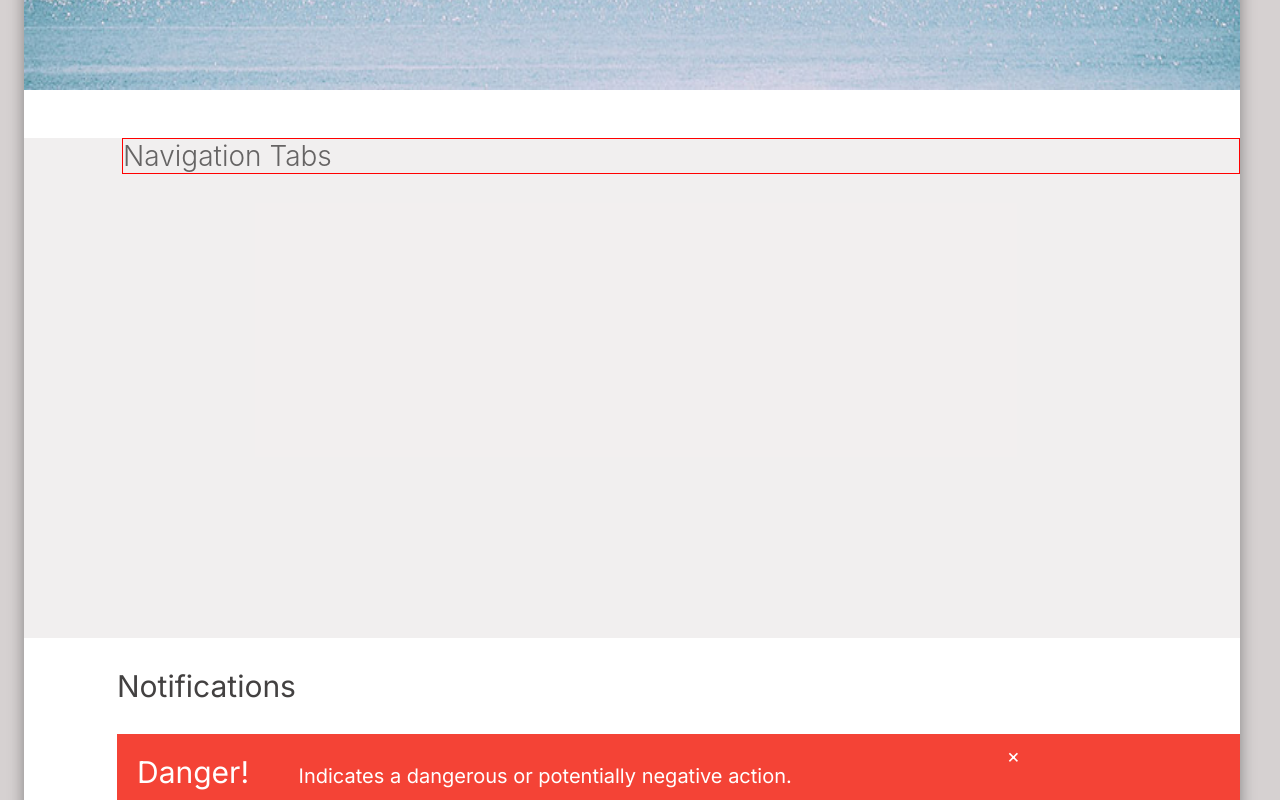
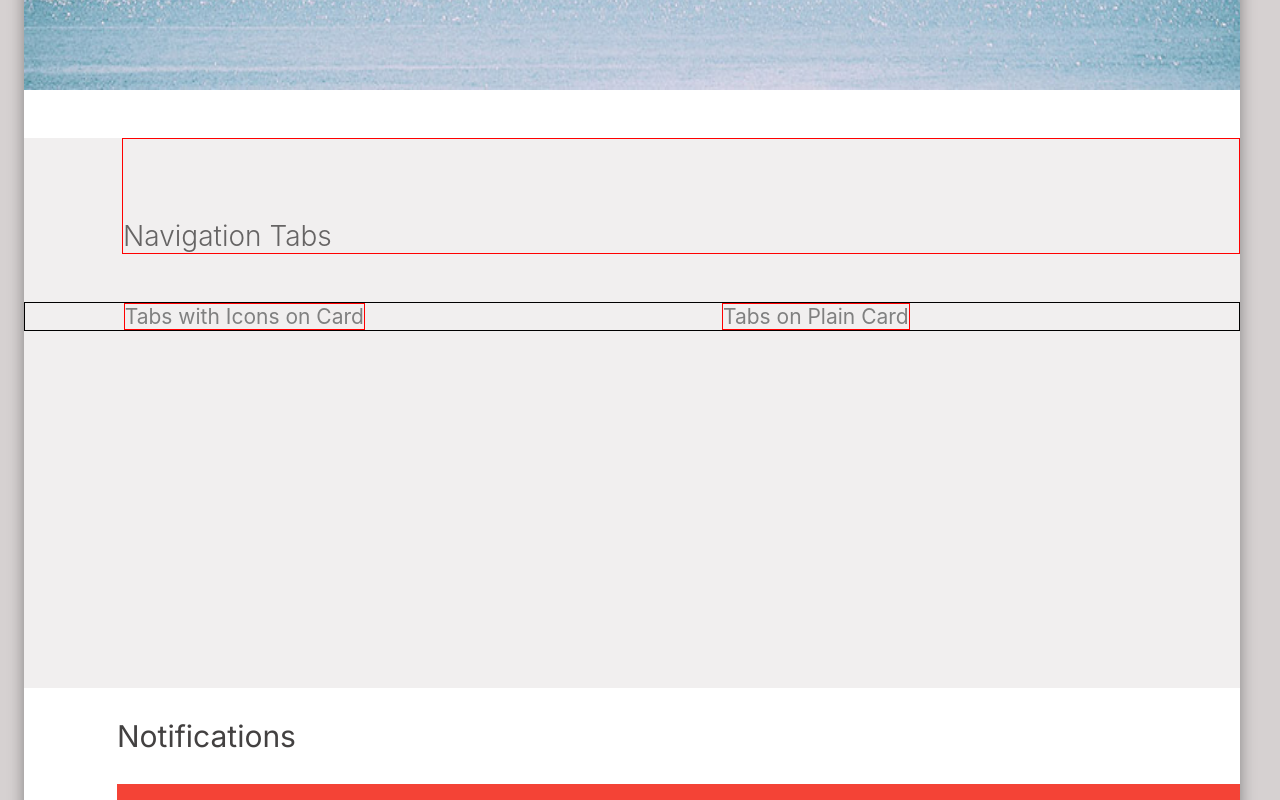
Before and after one commit to luckkalpna/nextjs_material-kit, a React (Create React App) app in the folder nextjs_material-kit/: page / in a window 1280 px wide. Shown: the part 3100-3900 px from the top of the page. Built offline with nearby package versions, Linux system fonts and the light colour scheme; a web font is replaced by a local one.

Commit message:
Add navigation tabs

```diff
--- a/nextjs_material-kit/src/App.css
+++ b/nextjs_material-kit/src/App.css
@@ -1465,14 +1465,32 @@ input:checked + .slidert:before {
 .navigation-tabs-container{
   background-color: rgba(234, 230, 230, 0.64);
   margin-top: 3em;
-  height: 500px;
+  height: 550px;
 }
 .navigation-tabs-txt{
   border: 1px solid red;
+  padding-top: 80px;
   color: rgb(102, 100, 100);
   font-weight: 350;
   margin-left: 3.5em;
   font-size: 28px;
+}
+.tab-cards{
+  border: 1px solid black;
+  margin-top: 3em;
+  display: flex;
+}
+.tabcard-with-icon{
+  border: 1px solid red;
+  margin-left: 4.7em;
+  font-size: 21px;
+  color: grey;
+}
+.tabcard-with-txt{
+  border: 1px solid red;
+  margin-left: 17em;
+  font-size: 21px;
+  color: grey;
 }
 
 
@@ -2667,7 +2685,7 @@ input:checked + .slidert:before {
 .last-form{
   border: 1px solid black;
   border-radius: 7px;
-  background-color: aqua;
+  background-color: white;
   margin-left: 29.5em;
   margin-top: 8em;
   height: 450px;
@@ -2705,11 +2723,11 @@ input:checked + .slidert:before {
   transition: all 400ms ease-in-out;
 }
 .row1 input:focus, .row1 input:valid{
-  border-bottom-color: mediumvioletred;
+  border-bottom-color: #9c27b0;
 }
 .row1 input:valid + label,
 .row1 input:focus + label{
-  color: mediumvioletred;
+  color: #9c27b0;
   font-size: 16px;
   transform: translateY(0);
 }
@@ -2746,11 +2764,11 @@ input:checked + .slidert:before {
   transition: all 400ms ease-in-out;
 }
 .row2 input:focus, .row1 input:valid{
-  border-bottom-color: mediumvioletred;
+  border-bottom-color: #9c27b0;
 }
 .row2 input:valid + label,
 .row2 input:focus + label{
-  color: mediumvioletred;
+  color: #9c27b0;
   font-size: 16px;
   transform: translateY(0);
 }
@@ -2787,11 +2805,11 @@ input:checked + .slidert:before {
   transition: all 400ms ease-in-out;
 }
 .row3 input:focus, .row1 input:valid{
-  border-bottom-color: mediumvioletred;
+  border-bottom-color: #9c27b0;
 }
 .row3 input:valid + label,
 .row3 input:focus + label{
-  color: mediumvioletred;
+  color: #9c27b0;
   font-size: 16px;
   transform: translateY(0);
 }
@@ -2820,11 +2838,11 @@ input:checked + .slidert:before {
 }
 
 .last-form-icon{
-  border: 1px solid mediumvioletred;
+  border: 1px solid #9c27b0;
   margin-left: 30.5em;
   border-radius: 3px;
-  background-color: mediumvioletred;
-  box-shadow: 0 3px 8px 0  rgb(239, 107, 190);
+  background-color: #9c27b0;
+  box-shadow: 0 3px 8px 0 #c35ed4;
   margin-top: -31em;
   height: 150px;
   width: 300px;
@@ -3183,14 +3201,12 @@ box-shadow: 0 3px 8px 0 #6f283f;
 /* ------------------------ FOOTER PART ------------------------ */
 
 .footer-container{
-  border: 1px solid black;
   display: flex;
   margin-top: 3em;
   height: 45px;
 }
 
 .footer1{
-  border: 1px solid red;
   margin-left: 6em;
   margin-right: .5em;
   height: 43px;
@@ -3205,7 +3221,6 @@ box-shadow: 0 3px 8px 0 #6f283f;
 }
 
 .footer2{
-  border: 1px solid red;
   margin-right: .5em;
   height: 43px;
   width: 80px;
@@ -3219,7 +3234,6 @@ box-shadow: 0 3px 8px 0 #6f283f;
 }
 
 .footer3{
-  border: 1px solid red;
   margin-right: .5em;
   height: 43px;
   width: 50px;
@@ -3233,7 +3247,6 @@ box-shadow: 0 3px 8px 0 #6f283f;
 }
 
 .footer4{
-  border: 1px solid red;
   margin-right: 27em;
   height: 43px;
   width: 70px;
@@ -3247,7 +3260,6 @@ box-shadow: 0 3px 8px 0 #6f283f;
 }
 
 .footer5{
-  border: 1px solid red;
   display: flex;
   height: 43px;
   width: 400px;
--- a/nextjs_material-kit/src/App.js
+++ b/nextjs_material-kit/src/App.js
@@ -340,6 +340,10 @@ function App() {
 
           <div className="navigation-tabs-container">
             <div className="navigation-tabs-txt">Navigation Tabs</div>
+            <div className="tab-cards">
+              <div className="tabcard-with-icon">Tabs with Icons on Card</div>
+              <div className="tabcard-with-txt">Tabs on Plain Card</div>
+            </div>
           </div>
 
 					{/* -------------------------- NOTIFIACATIONS ------------------------- */}
@@ -609,6 +613,7 @@ function App() {
 						{/* ------------------ Big Image container ---------------- */}
 
 						<div className="last-image-container">
+              {/* <img src="image/sign.jpg" alt="image" /> */}
 							<div className="form-txt"></div>
 							<div className="last-form">
 								<div className="last-form-small-txt">Or Be Classical</div>
```
